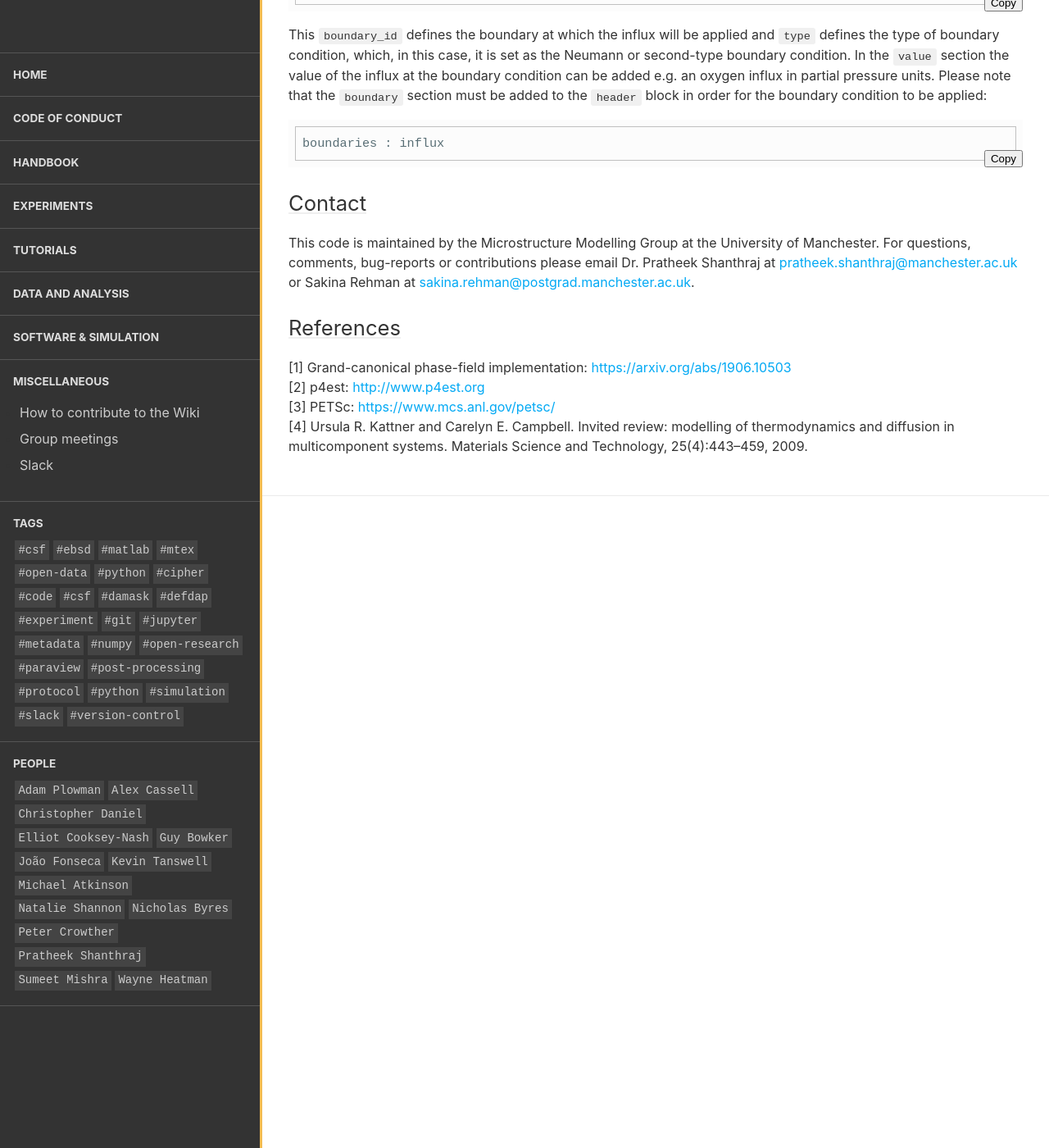
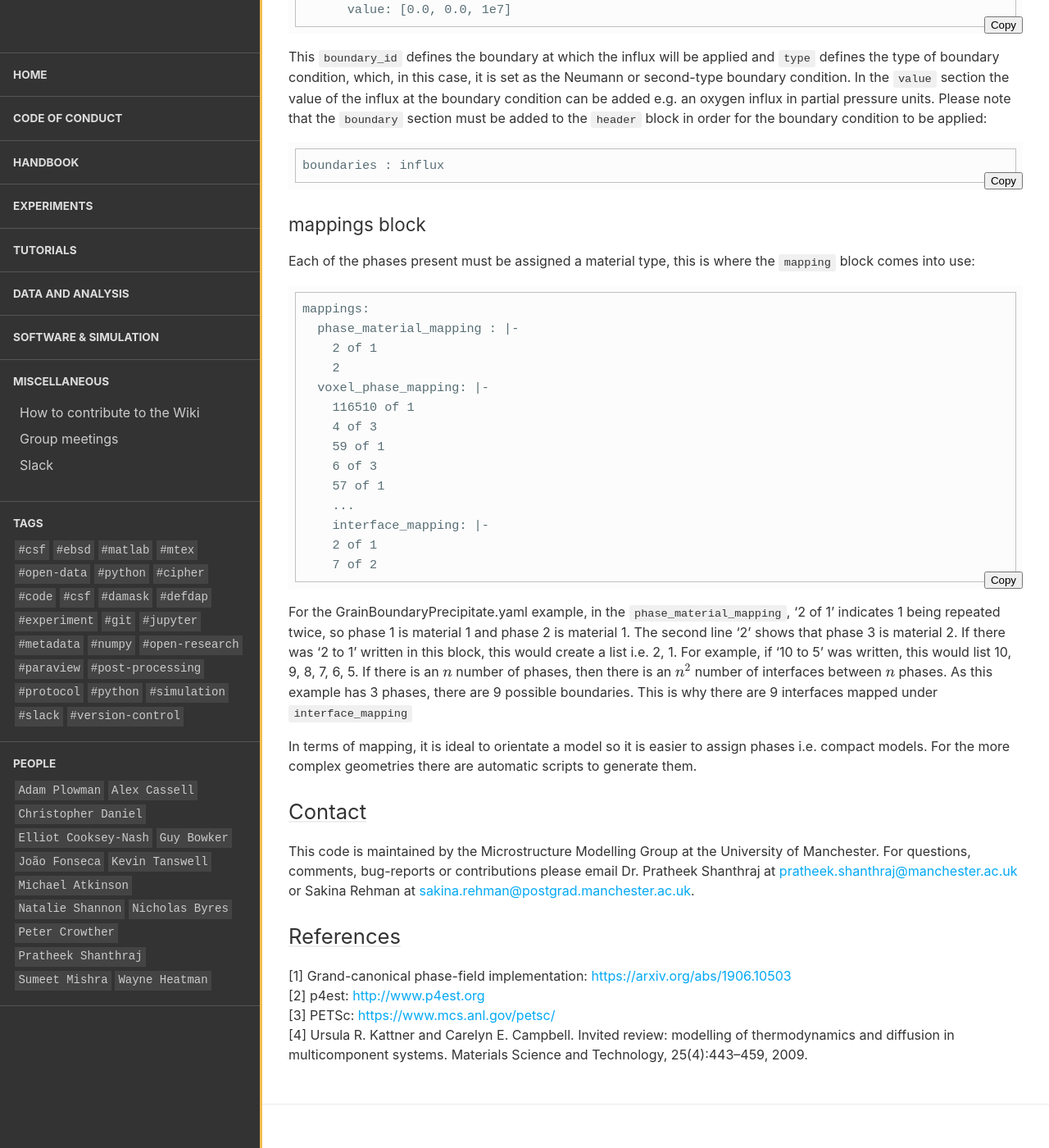
Before and after one commit to LightForm-group/wiki, a Jekyll site: the page built from collections/_software_and_simulation/CIPHER.md, in a window 1280 px wide and 1400 px high, scrolled down 7611 px. Shown: the whole window at 82% size. Built offline with Jekyll 4.4.1, drawn with Linux system fonts in a browser that asks for light colours; nearby versions of some CDN libraries.

Commit message:
Added mappings block
Added very simple guidelines on how the mapping block works

````diff
--- a/collections/_software_and_simulation/CIPHER.md
+++ b/collections/_software_and_simulation/CIPHER.md
@@ -256,6 +256,29 @@
 ```
 boundaries : influx
 ```
+### mappings block
+
+Each of the phases present must be assigned a material type, this is where the ```mapping``` block comes into use:
+
+```
+mappings:
+  phase_material_mapping : |-
+    2 of 1
+    2
+  voxel_phase_mapping: |-
+    116510 of 1
+    4 of 3
+    59 of 1
+    6 of 3
+    57 of 1
+    ...
+    interface_mapping: |-
+    2 of 1
+    7 of 2
+```
+For the GrainBoundaryPrecipitate.yaml example, in the ```phase_material_mapping```, '2 of 1' indicates 1 being repeated twice, so phase 1 is material 1 and phase 2 is material 1. The second line '2' shows that phase 3 is material 2. If there was '2 to 1' written in this block, this would create a list i.e. 2, 1. For example, if '10 to 5' was written, this would list 10, 9, 8, 7, 6, 5. If there is an $n$ number of phases, then there is an $n^2$ number of interfaces between $n$ phases. As this example has 3 phases, there are 9 possible boundaries. This is why there are 9 interfaces mapped under ```interface_mapping```
+
+In terms of mapping, it is ideal to orientate a model so it is easier to assign phases i.e. compact models. For the more complex geometries there are automatic scripts to generate them.
 
 ## Contact
 
````
